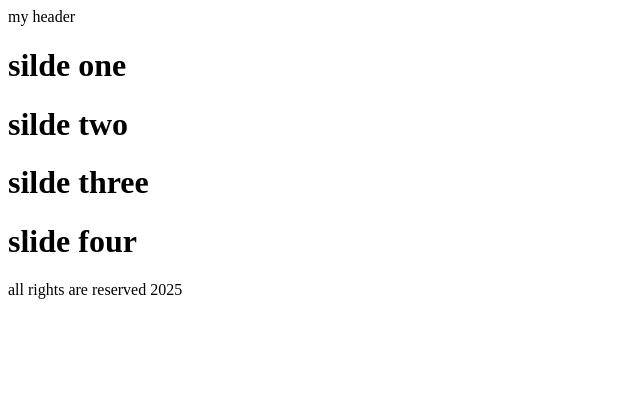
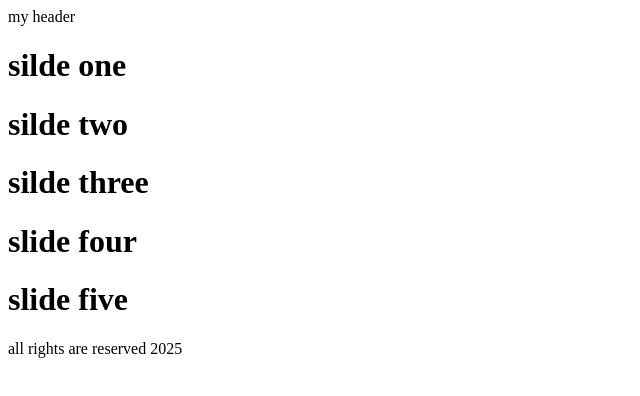
Before and after one commit to salah2918/git-project-one, a website: page index.html in a window 1280 px wide. Shown: the whole page, without its empty margins (0-640 px from the left). Drawn offline with Linux system fonts and the light colour scheme.

Commit message:
slide five added

```diff
--- a/index.html
+++ b/index.html
@@ -14,6 +14,7 @@
         <h1>silde two</h1>
         <h1>silde three</h1>
         <h1>slide four</h1>
+        <h1>slide five</h1>
 
     </div>
 
```
